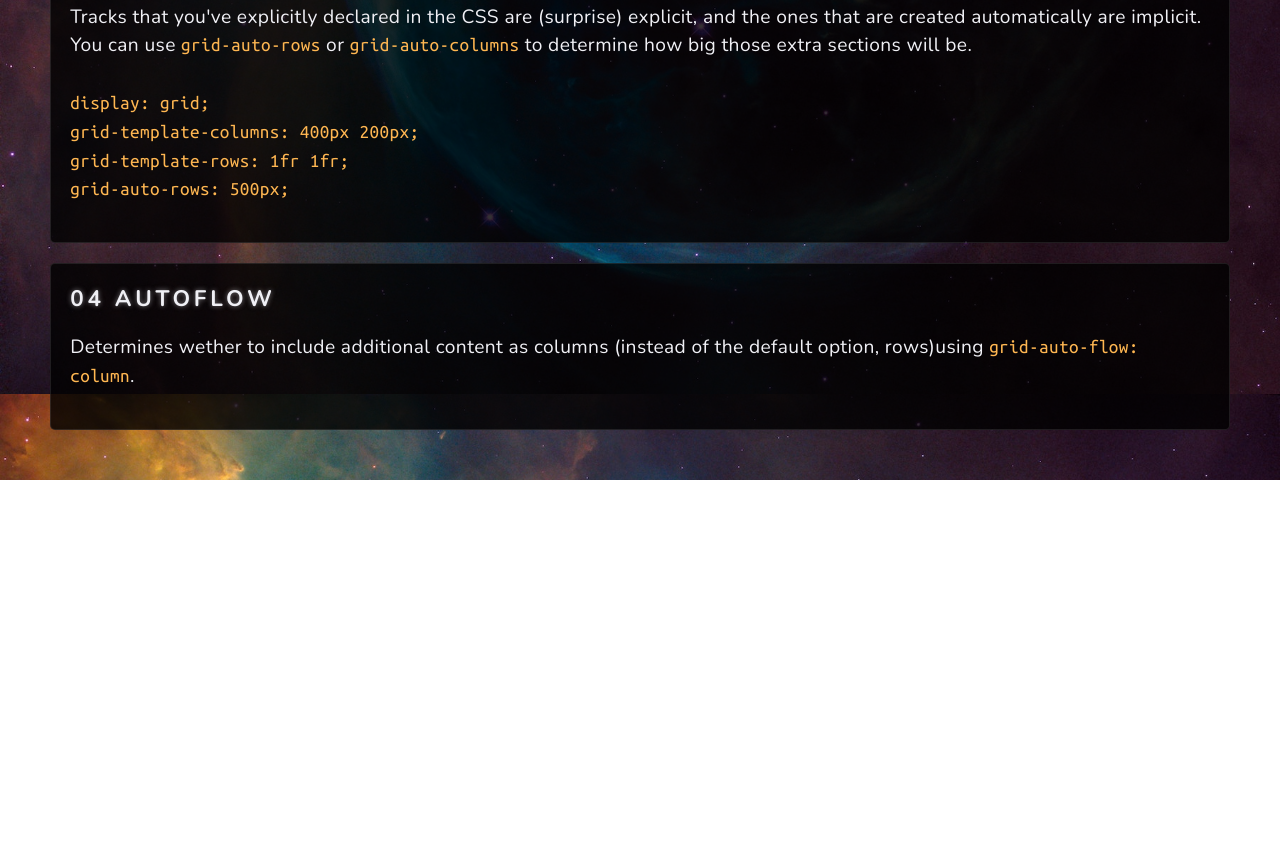
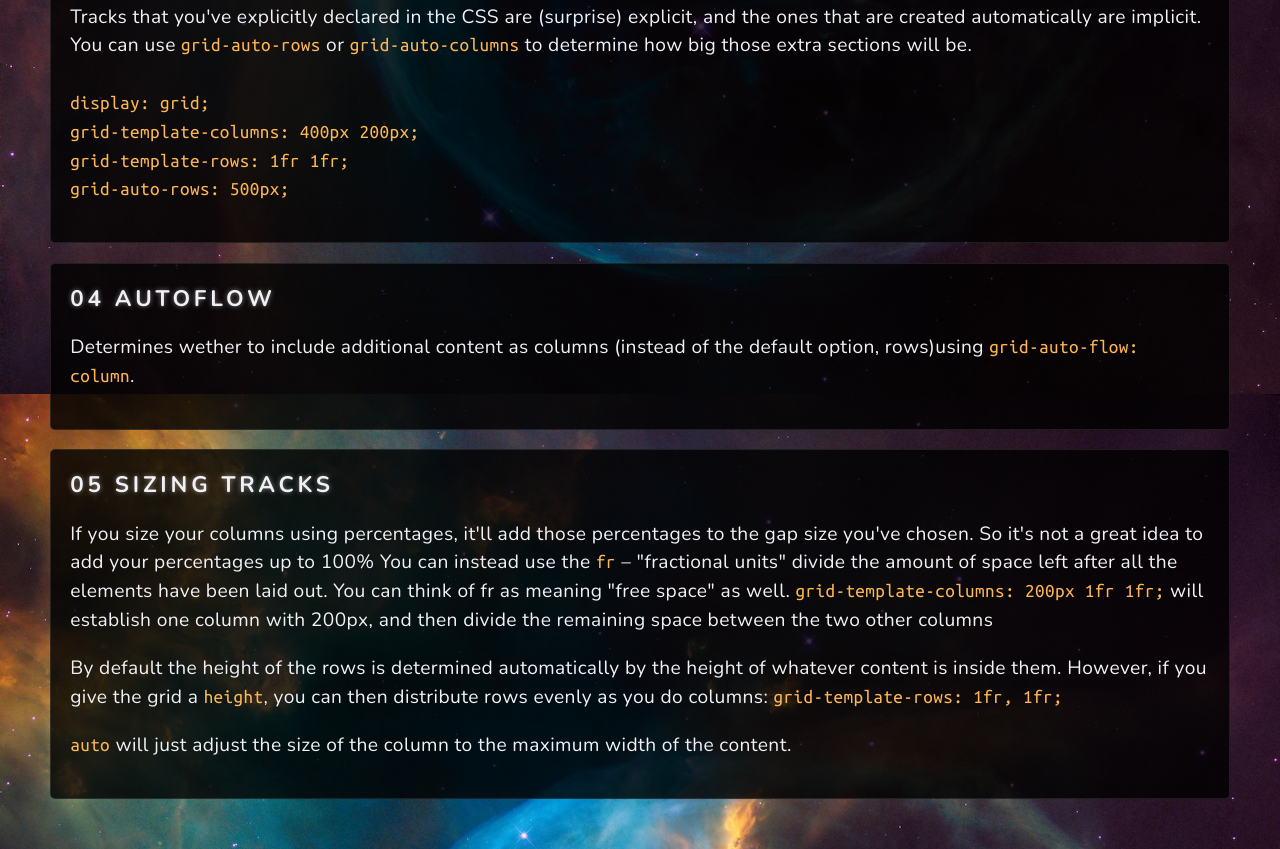
Before and after one commit to artofboth/CSS-Grid, a website: page learning-notes.html in a window 1280 px wide. Shown: the part 822-1671 px from the top of the page. Before the commit the page ends 1302 px from the top, so only its background shows below. Drawn offline with nearby package versions, Linux system fonts and the light colour scheme.

Commit message:
Sizing Tracks
Today I learn about sizing rows and columns through fr units, pixels, and auto.

```diff
--- a/learning-notes.html
+++ b/learning-notes.html
@@ -6,7 +6,7 @@
   <link href="https://fonts.googleapis.com/css?family=Nunito:300,700&display=swap" rel="stylesheet">
   <link href="https://fonts.googleapis.com/css?family=Ubuntu+Mono&display=swap" rel="stylesheet">
 
-  <link rel="stylesheet" href="../00--Assets/style.css">
+  <link rel="stylesheet" href="00--Assets/style.css">
     <title></title>
 </head>
 
@@ -59,6 +59,24 @@
 
     </div>
 
+    <div class="item">
+        <h3>05 Sizing Tracks</h3>
+        <p>
+          If you size your columns using percentages, it'll add those percentages to the gap size you've chosen. So it's not a great idea to add your percentages up to 100%
+
+          You can instead use the <span class="code">fr</span> – "fractional units" divide the amount of space left after all the elements have been laid out. You can think of fr as meaning "free space" as well.
+
+          <span class="code">grid-template-columns: 200px 1fr 1fr;</span> will establish one column with 200px, and then divide the remaining space between the two other columns
+        </p>
+
+        <p>By default the height of the rows is determined automatically by the height of whatever content is inside them. However, if you give the  grid a <span class="code">height</span>, you can then distribute rows evenly as you do columns: <span class="code">grid-template-rows: 1fr, 1fr;</span></p>
+
+        <p>
+          <span class="code">auto</span> will just adjust the size of the column to the maximum width of the content.
+        </p>
+
+      </div>
+
 </div>
 
 
```
Also changed, not shown: package.json (added, +18 -0 lines), 1 other file.
